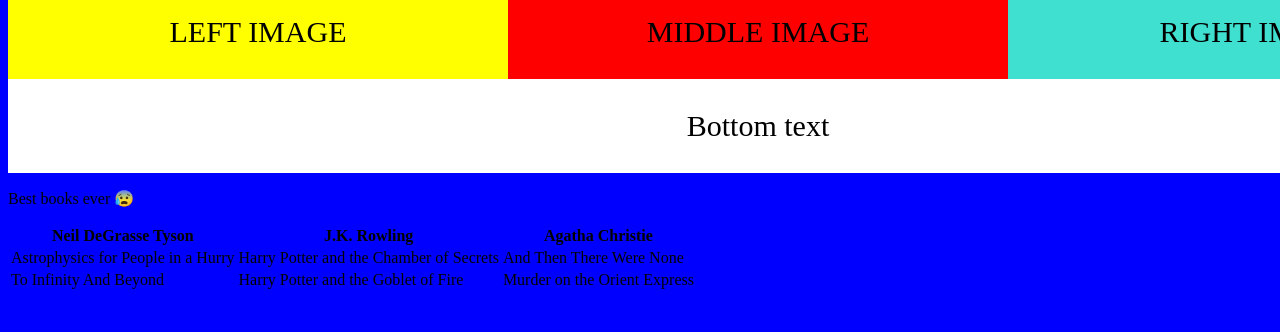
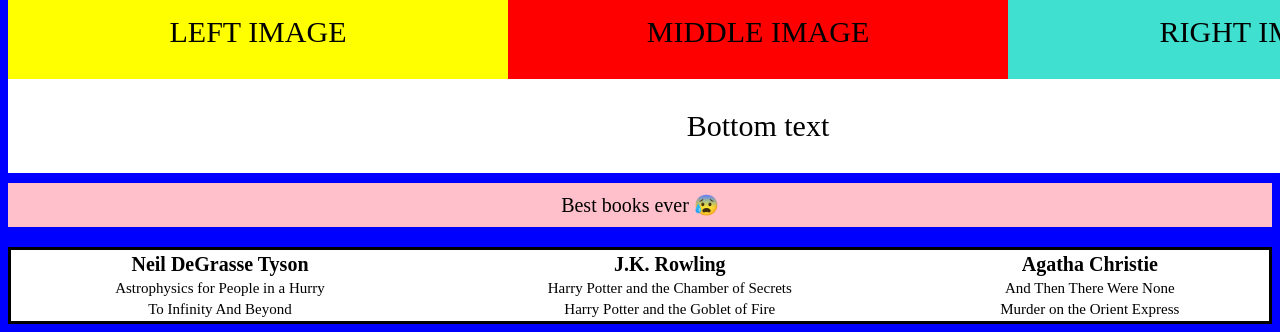
Before and after one commit to Elizabeth225156/Formatting-Site, a plain HTML site: page index.html in a window 1280 px wide. Shown: the part 571-903 px from the top of the page. Before the commit the page ends 871 px from the top, so only its background shows below. Drawn offline with Linux system fonts and the light colour scheme; a script that the page names is missing.

Commit message:
Update style.css

```diff
--- a/style.css
+++ b/style.css
@@ -52,3 +52,27 @@ img{
   grid-column: 1 / span 3;
   background-color: white;
 }
+
+.nextSection{
+  margin-top: 10px;
+  padding: 10px;
+  background-color: pink;
+  text-align: center;
+  font-size: 20px;
+}
+
+.table{
+  border: 3px solid black;
+  width: 100%;
+  text-align: center;
+  background-color: white;
+}
+
+.top{
+  font-size: 20px;
+
+}
+
+.items{
+  font-size: 15px;
+}
```
